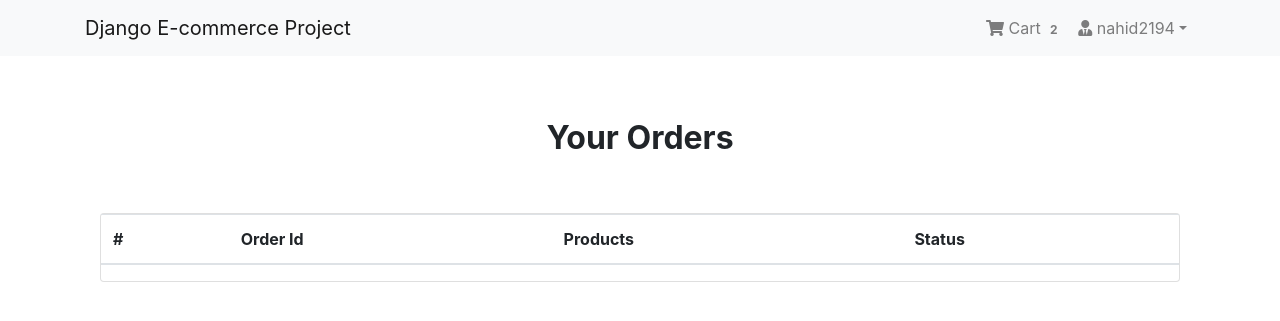
After one commit to Nahidjc/E-commerce_Project_Django, a Django app: page /payment/orders/ in a window 1280 px wide. The commit adds this page. Shown: the top 321 px of the page. Run offline with Django 3.2, Linux system fonts and the light colour scheme; a user stored in the database is signed in; data comes from the database, SQL or seed files in the repository; lists and menus that the app fills with data are empty; some libraries are stand-ins or nearby versions.

Commit message:
orders view complete

```diff
--- a/App_Payment/urls.py
+++ b/App_Payment/urls.py
@@ -6,4 +6,5 @@ urlpatterns = [
     path('pay/', views.payment, name='payment'),
     path('status/', views.complete, name='complete'),
     path('purchase/<val_id>/<tran_id>/', views.purchase, name='purchase'),
+    path('orders/', views.orders, name='orders'),
 ]
--- a/App_Payment/views.py
+++ b/App_Payment/views.py
@@ -99,3 +99,14 @@ def purchase(request, val_id, tran_id):
         item.purchased = True
         item.save()
     return HttpResponseRedirect(reverse('App_Shop:home'))
+
+
+@login_required
+def orders(request):
+    try:
+        orders = Order.objects.filter(user=request.user, ordered=True)
+        context = {"orders": orders}
+    except:
+        messages.warning(request, "You do not have an active order")
+        return redirect("App_Shop:home")
+    return render(request, "App_Payment/order.html", context)
--- /dev/null
+++ b/templates/App_Payment/order.html
@@ -0,0 +1,26 @@
+{% extends 'base.html' %}
+{% block body_block %}
+<div class="container mt-5">
+    <h2 class="text-center"> <strong>Your Orders</strong> </h2>
+    <div class="row">
+        <div class="col-md-12">
+            <div class="card mt-5" style="height: auto">
+                <div class="table-responsive">
+                    <table class="table">
+                        <thead>
+                            <tr>
+                                <th>#</th>
+                                <th>Order Id</th>
+                                <th>Products</th>
+                                <th>Status</th>
+                            </tr>
+                        </thead>
+                    </table>
+                </div>
+
+            </div>
+        </div>
+    </div>
+</div>
+
+{% endblock %}
--- a/templates/navbar.html
+++ b/templates/navbar.html
@@ -24,7 +24,7 @@
                             class="fas fa-user-tie"></i> {{request.user.profile.username}}</a>
                     <div class="dropdown-menu" aria-labelledby="nabbarDropdown">
                         <a class="dropdown-item" href="{% url 'App_Login:profile' %}">Profile</a>
-                        <a class="dropdown-item" href="{% url 'App_Order:cart' %}">Orders</a>
+                        <a class="dropdown-item" href="{% url 'App_Payment:orders' %}">Orders</a>
                         <div class="dropdown-divider"></div>
                         <a class="dropdown-item" href="{% url 'App_Login:logout' %}">Logout</a>
                     </div>
```
